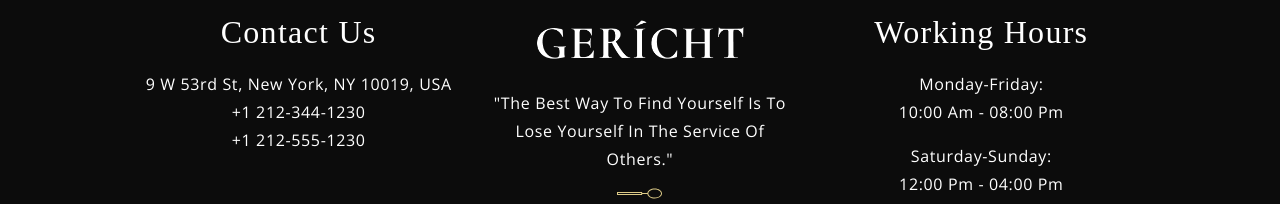
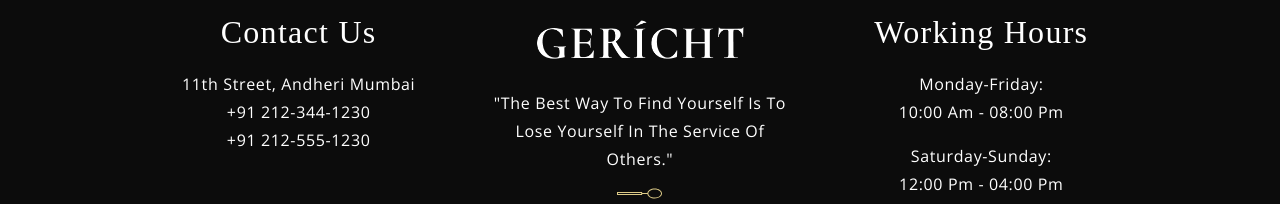
Before and after one commit to Anchal0410/Gericht, a React (Create React App) app: page / in a window 1280 px wide. Shown: the part 7114-7318 px from the top of the page. Built offline with nearby package versions, Linux system fonts and the light colour scheme; a web font is replaced by a local one.

Commit message:
Update Footer.jsx

```diff
--- a/src/container/Footer/Footer.jsx
+++ b/src/container/Footer/Footer.jsx
@@ -10,12 +10,12 @@ const Footer = () => (
     <FooterOverlay />
     <Newsletter />
 
-    <div className="app__footer-links">
+     <div className="app__footer-links">
       <div className="app__footer-links_contact">
         <h1 className="app__footer-headtext">Contact Us</h1>
-        <p className="p__opensans">9 W 53rd St, New York, NY 10019, USA</p>
-        <p className="p__opensans">+1 212-344-1230</p>
-        <p className="p__opensans">+1 212-555-1230</p>
+        <p className="p__opensans">11th Street, Andheri Mumbai</p>
+        <p className="p__opensans">+91 212-344-1230</p>
+        <p className="p__opensans">+91 212-555-1230</p>
       </div>
 
       <div className="app__footer-links_logo">
```
